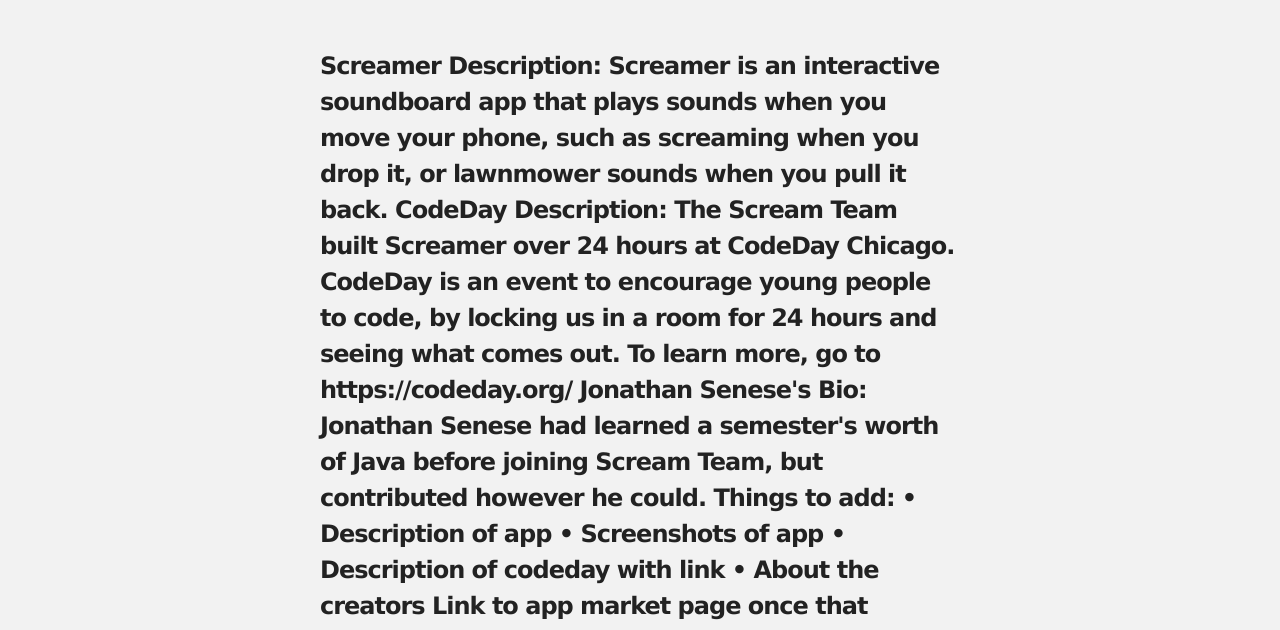
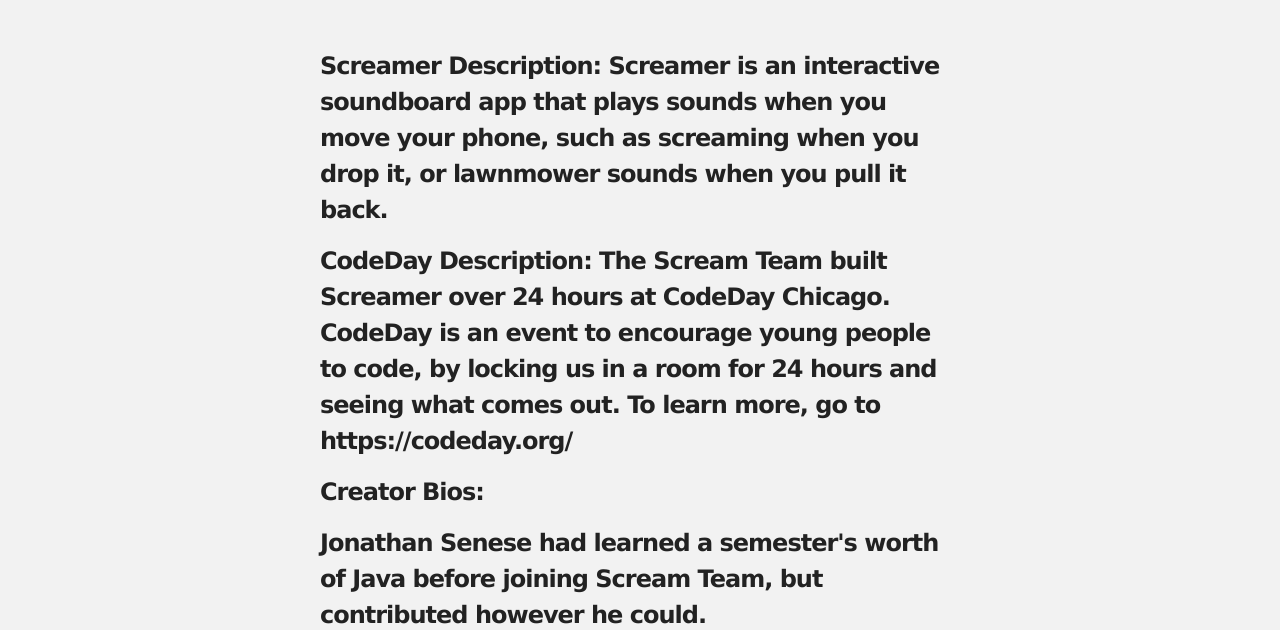
Before and after one commit to Rickcush/chrispalaciosfull.github.io, a plain HTML site: page index.html in a window 1280 px wide. Shown: the part 307-937 px from the top of the page. Drawn offline with Linux system fonts and the light colour scheme.

Commit message:
Update index.html

```diff
--- a/index.html
+++ b/index.html
@@ -30,16 +30,14 @@
       <section id="main_content" class="inner">
         <h3>
 
-<p>Screamer Description: Screamer is an interactive soundboard app that plays sounds when you move your phone, such as screaming when you drop it, or lawnmower sounds when you pull it back.
+<p>Screamer Description: Screamer is an interactive soundboard app that plays sounds when you move your phone, such as screaming when you drop it, or lawnmower sounds when you pull it back.</p>
 
-CodeDay Description: The Scream Team built Screamer over 24 hours at CodeDay Chicago. CodeDay is an event to encourage young people to code, by locking us in a room for 24 hours and seeing what comes out. To learn more, go to https://codeday.org/
-
-Jonathan Senese's Bio: Jonathan Senese had learned a semester's worth of Java before joining Scream Team, but contributed however he could.
-
-Things to add: • Description of app • Screenshots of app • Description of codeday with link • About the creators Link to app market page once that happens</p>
+<p>CodeDay Description: The Scream Team built Screamer over 24 hours at CodeDay Chicago. CodeDay is an event to encourage young people to code, by locking us in a room for 24 hours and seeing what comes out. To learn more, go to https://codeday.org/</p>
 
 
-<p>If you're using the GitHub for Mac, simply sync your repository and you'll see the new branch.</p>
+<p>Creator Bios:</p>
+<p>Jonathan Senese had learned a semester's worth of Java before joining Scream Team, but contributed however he could.</p>
+
 
 <h3>
 <a id="designer-templates" class="anchor" href="#designer-templates" aria-hidden="true"><span class="octicon octicon-link"></span></a>Designer Templates</h3>
```
